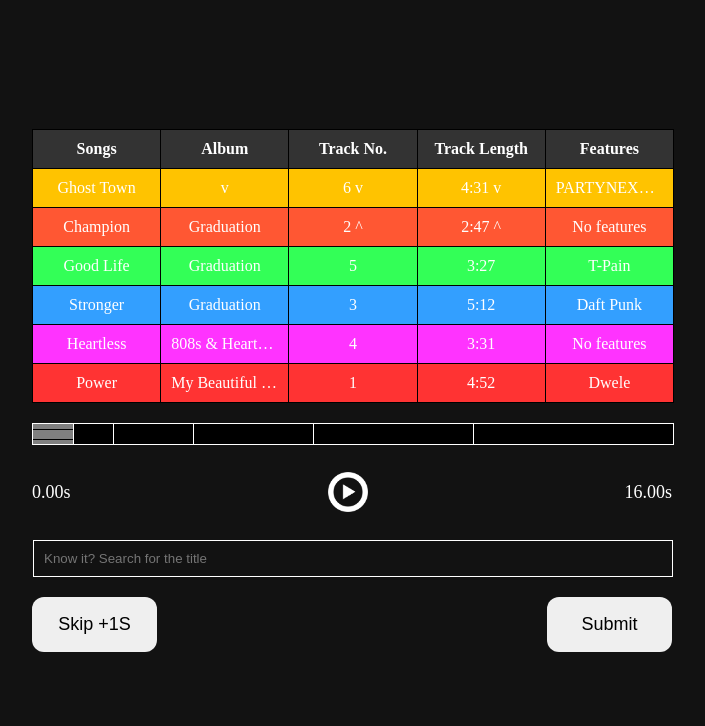
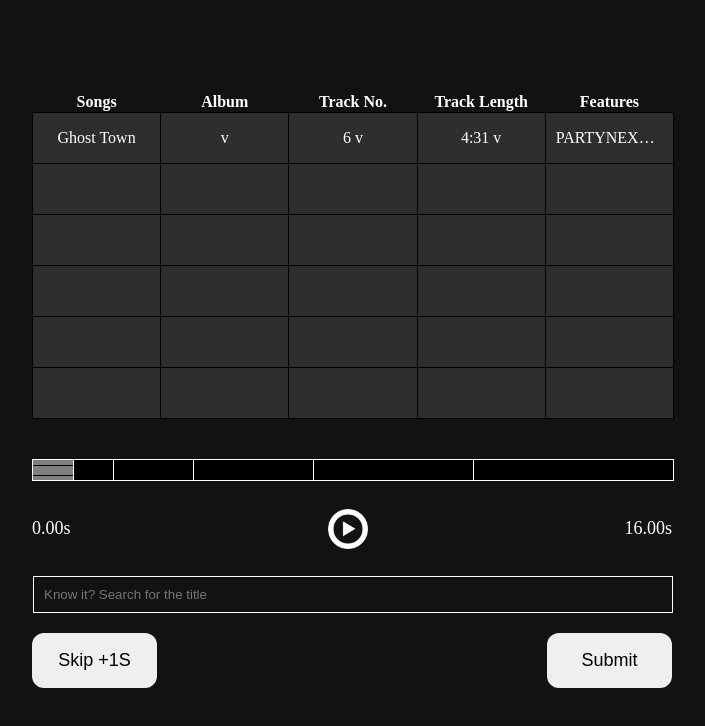
Before and after one commit to TC6IDM/KanyeWestHeardle, a React (Create React App) app: page / in a window 1280 px wide. Shown: the top 726 px of the page, without its empty margins (287-992 px from the left). Built offline with nearby package versions, Linux system fonts and the light colour scheme.

Commit message:
changed table and moving around objects

```diff
--- a/src/App.js
+++ b/src/App.js
@@ -1,11 +1,14 @@
 import React from 'react';
 import AudioPlayer from './Components/AudioPlayer';
+import YeTable from './Components/YeTable';
+
 import './Styles/Index.css';
 function App() {
 
   return (
     <div>
-          <AudioPlayer/>
+      <YeTable/>
+      <AudioPlayer/>
     </div >
   );
 }
--- a/src/Components/AudioPlayer.jsx
+++ b/src/Components/AudioPlayer.jsx
@@ -109,6 +109,7 @@
     }
 
     const submitAnswer = () => {
+        console.log(SearchBar.input)
         audio.play();
         setTimeout(() => {
             audio.stop();
@@ -116,10 +117,7 @@
     }
 
     return (
-        <div className="centered">
         <div>
-                <YeTable />
-            </div>
             <div className="progress-bar-container">
                 <ProgressBarDifferentColour currentValue={audio.currentTime} maxValue={16} cover={(16000 - musicList[musicList.indexOf(time)])/160 } />
             </div>
@@ -133,14 +131,14 @@
                 <text className="time-textR">16.00s</text>
             </div>
             <div >
-                    <SearchBar songs={songs} />
+                <SearchBar/>
             </div>
             <div  className="button-container2">
                 <button className="menu-button" onClick={changeTime}>{buttonText}</button>
                 <button className="menu-button" onClick={submitAnswer}>Submit</button>
             </div>
+        </div>
 
-            </div>
     );
 };
 
--- a/src/Components/SearchBar.jsx
+++ b/src/Components/SearchBar.jsx
@@ -1,14 +1,21 @@
 import React, { useState } from 'react';
 import '../Styles/SearchBar.css';
+import myData from '../song_dict.json';
 
-const SearchBar = ({ songs }) => {
+const SearchBar = () => {
   const [input, setInput] = useState('');
   const [suggestions, setSuggestions] = useState([]);
-
+  // console.log(myData)
   const handleChange = (e) => {
     const value = e.target.value;
     setInput(value);
+    var songs = [];
+    for (var key in myData) {
+      songs.push(myData[key].title)
+    }
     if (value) {
+      // const songsArray = Object.values(myData);
+      // console.log(songsArray)
       const filteredSongs = songs.filter(song =>
         song.toLowerCase().includes(value.toLowerCase())
       );
--- a/src/Components/YeTable.jsx
+++ b/src/Components/YeTable.jsx
@@ -8,48 +8,42 @@
     trackNo: '6 v',
     trackLength: '4:31 v',
     features: 'PARTYNEXTDOOR, 070 Shake, Kid Cudi',
-    bgColor: '#FFC300' // Yellow
   },
   {
-    song: 'Champion',
-    album: 'Graduation',
-    trackNo: '2 ^',
-    trackLength: '2:47 ^',
-    features: 'No features',
-    bgColor: '#FF5733' // Orange
+    song: '',
+    album: '',
+    trackNo: '',
+    trackLength: '',
+    features: '',
   },
   {
-    song: 'Good Life',
-    album: 'Graduation',
-    trackNo: '5',
-    trackLength: '3:27',
-    features: 'T-Pain',
-    bgColor: '#33FF57' // Green
+    song: '',
+    album: '',
+    trackNo: '',
+    trackLength: '',
+    features: '',
   },
   {
-    song: 'Stronger',
-    album: 'Graduation',
-    trackNo: '3',
-    trackLength: '5:12',
-    features: 'Daft Punk',
-    bgColor: '#339FFF' // Blue
+    song: '',
+    album: '',
+    trackNo: '',
+    trackLength: '',
+    features: '',
   },
   {
-    song: 'Heartless',
-    album: '808s & Heartbreak',
-    trackNo: '4',
-    trackLength: '3:31',
-    features: 'No features',
-    bgColor: '#FF33FF' // Purple
+    song: '',
+    album: '',
+    trackNo: '',
+    trackLength: '',
+    features: '',
   },
   {
-    song: 'Power',
-    album: 'My Beautiful Dark Twisted Fantasy',
-    trackNo: '1',
-    trackLength: '4:52',
-    features: 'Dwele',
-    bgColor: '#FF3333' // Red
-  }
+    song: '',
+    album: '',
+    trackNo: '',
+    trackLength: '',
+    features: '',
+  },
 ];
 
 const YeTable = () => {
@@ -67,7 +61,7 @@
         </thead>
         <tbody>
           {songs.map((song, index) => (
-            <tr key={index} style={{ backgroundColor: song.bgColor }}>
+            <tr key={index} className="YeTable">
               <td>{song.song}</td>
               <td>{song.album}</td>
               <td>{song.trackNo}</td>
--- a/src/Styles/YeTable.css
+++ b/src/Styles/YeTable.css
@@ -1,44 +1,40 @@
 .YeTable {
     position: relative;
-    /* margin: 20px; */
-    margin-bottom: 20px;
+    margin-bottom: 40px;
     border-collapse: collapse;
     width: 100%;
+    border-top: none; /* Add this */
+    border-left: none; /* Add this */
+    border-right: none; /* Add this */
 }
 
-  YeTable, th, td {
-    border: 1px solid black;
+.YeTable td {
+    border: 1px solid rgb(0, 0, 0);
     padding: 10px;
     text-align: center;
+    height: 30px;
 }
 
+
 th {
-    background-color: #333;
     color: white;
-    overflow: hidden; /* Add this */
-    text-overflow: ellipsis; /* Add this */
-    max-width: 0; /* Add this */
-    white-space: nowrap; /* Add this */
+    overflow: hidden;
+    text-overflow: ellipsis;
+    max-width: 0;
+    white-space: nowrap;
+    background: none;
+    border: none;
 }
 
 td {
     color: white;
-    overflow: hidden; /* Add this */
-    text-overflow: ellipsis; /* Add this */
-    max-width: 0; /* Add this */
-    white-space: nowrap; /* Add this */
+    overflow: hidden;
+    text-overflow: ellipsis;
+    max-width: 0;
+    white-space: nowrap;
+    background-color: #2e2e2e;
 }
 
 tr:nth-child(even) {
     background-color: #2e2e2e;
 }
-
-  tr:nth-child(odd) {
-    background-color: #4e4e4e;
-  }
-
-.YeTab {
-    position: relative;
-    border-collapse: collapse;
-    width: 100%;
-  }
```
Also changed, not shown: 1 other file (tests, documents, lock files or other folders). Lines whose indentation alone changed are shown as unchanged.
